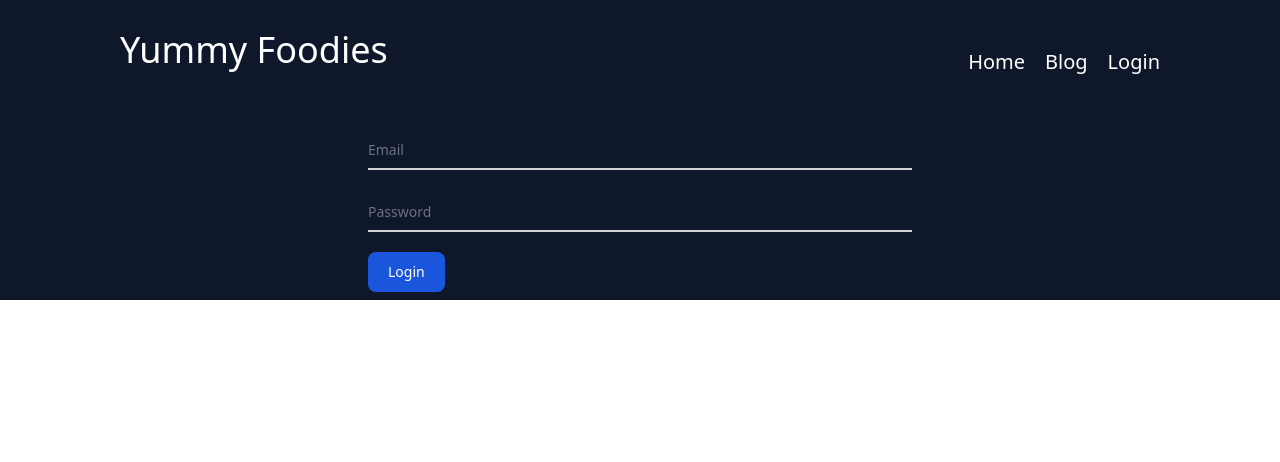
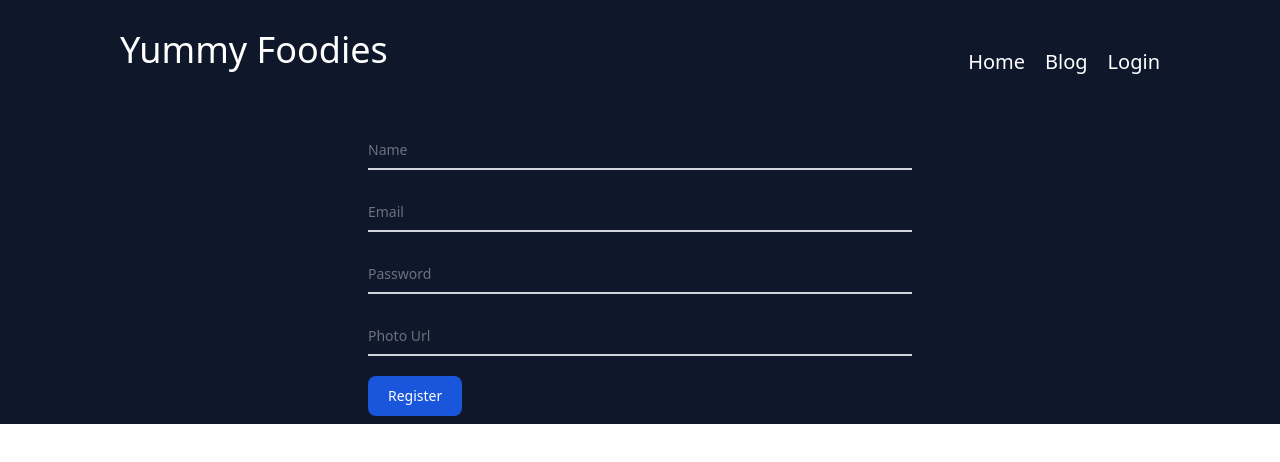
Before and after one commit to ZAHIRULISLAM-CSE/Yummy-Foodies-Client, a React (Vite) app: page /register in a window 1280 px wide. Shown: the top 462 px of the page. Built offline with nearby package versions, Linux system fonts and the light colour scheme.

Commit message:
register page is completed

```diff
--- a/src/components/login/Login.jsx
+++ b/src/components/login/Login.jsx
@@ -9,7 +9,7 @@ const Login = () => {
         <form onSubmit='' action="">
           <div className="relative mt-5 z-0">
             <input
-              type="text"
+              type="email"
               name="email"
               id="floating_standard"
               className="block py-2.5 px-0 w-full text-sm text-gray-900 bg-transparent border-0 border-b-2 border-gray-300 appearance-none dark:text-white dark:border-gray-600 dark:focus:border-blue-500 focus:outline-none focus:ring-0 focus:border-blue-600 peer"
@@ -24,7 +24,7 @@ const Login = () => {
           </div>
           <div className="relative mt-5 z-0">
             <input
-              type="text"
+              type="password"
               name="password"
               id="floating_standard"
               className="block py-2.5 px-0 w-full text-sm text-gray-900 bg-transparent border-0 border-b-2 border-gray-300 appearance-none dark:text-white dark:border-gray-600 dark:focus:border-blue-500 focus:outline-none focus:ring-0 focus:border-blue-600 peer"
--- a/src/components/register/Register.jsx
+++ b/src/components/register/Register.jsx
@@ -7,12 +7,27 @@ const Register = () => {
       <div className=" mt-7">
         <div className="w-1/2 mt-6   mx-auto">
           <form onSubmit="" action="">
+          <div className="relative mt-5 z-0">
+              <input
+                type="text"
+                name="name"
+                id="floating_standard"
+                className="block py-2.5 px-0 w-full text-sm bg-transparent border-0 border-b-2 border-gray-300 appearance-none dark:text-white dark:border-gray-600 dark:focus:border-blue-500 focus:outline-none focus:ring-0 focus:border-blue-600 peer"
+                placeholder=" "
+              />
+              <label
+                htmlFor="floating_standard"
+                className="absolute text-sm text-gray-500 dark:text-gray-400 duration-300 transform -translate-y-6 scale-75 top-3 -z-10 origin-[0] peer-focus:left-0 peer-focus:text-blue-600 peer-focus:dark:text-blue-500 peer-placeholder-shown:scale-100 peer-placeholder-shown:translate-y-0 peer-focus:scale-75 peer-focus:-translate-y-6"
+              >
+                Name
+              </label>
+            </div>
             <div className="relative mt-5 z-0">
               <input
-                type="text"
+                type="email"
                 name="email"
                 id="floating_standard"
-                className="block py-2.5 px-0 w-full text-sm text-gray-900 bg-transparent border-0 border-b-2 border-gray-300 appearance-none dark:text-white dark:border-gray-600 dark:focus:border-blue-500 focus:outline-none focus:ring-0 focus:border-blue-600 peer"
+                className="block py-2.5 px-0 w-full text-sm  bg-transparent border-0 border-b-2 border-gray-300 appearance-none dark:text-white dark:border-gray-600 dark:focus:border-blue-500 focus:outline-none focus:ring-0 focus:border-blue-600 peer"
                 placeholder=" "
               />
               <label
@@ -24,10 +39,10 @@ const Register = () => {
             </div>
             <div className="relative mt-5 z-0">
               <input
-                type="text"
+                type="password"
                 name="password"
                 id="floating_standard"
-                className="block py-2.5 px-0 w-full text-sm text-gray-900 bg-transparent border-0 border-b-2 border-gray-300 appearance-none dark:text-white dark:border-gray-600 dark:focus:border-blue-500 focus:outline-none focus:ring-0 focus:border-blue-600 peer"
+                className="block py-2.5 px-0 w-full text-sm bg-transparent border-0 border-b-2 border-gray-300 appearance-none dark:text-white dark:border-gray-600 dark:focus:border-blue-500 focus:outline-none focus:ring-0 focus:border-blue-600 peer"
                 placeholder=" "
               />
               <label
@@ -37,11 +52,27 @@ const Register = () => {
                 Password
               </label>
             </div>
+            <div className="relative mt-5 z-0">
+              <input
+                type="text"
+                name="photo"
+                id="floating_standard"
+                className="block py-2.5 px-0 w-full text-sm bg-transparent border-0 border-b-2 border-gray-300 appearance-none dark:text-white dark:border-gray-600 dark:focus:border-blue-500 focus:outline-none focus:ring-0 focus:border-blue-600 peer"
+                placeholder=" "
+              />
+              <label
+                htmlFor="floating_standard"
+                className="absolute text-sm text-gray-500 dark:text-gray-400 duration-300 transform -translate-y-6 scale-75 top-3 -z-10 origin-[0] peer-focus:left-0 peer-focus:text-blue-600 peer-focus:dark:text-blue-500 peer-placeholder-shown:scale-100 peer-placeholder-shown:translate-y-0 peer-focus:scale-75 peer-focus:-translate-y-6"
+              >
+                Photo Url
+              </label>
+            </div>
+
             <button
               type="submit"
               className="text-white mt-5 bg-blue-700 hover:bg-blue-800 focus:ring-4 focus:ring-blue-300 font-medium rounded-lg text-sm px-5 py-2.5 mr-2 mb-2 dark:bg-blue-600 dark:hover:bg-blue-700 focus:outline-none dark:focus:ring-blue-800"
             >
-              Login
+              Register
             </button>
           </form>
         </div>
```
